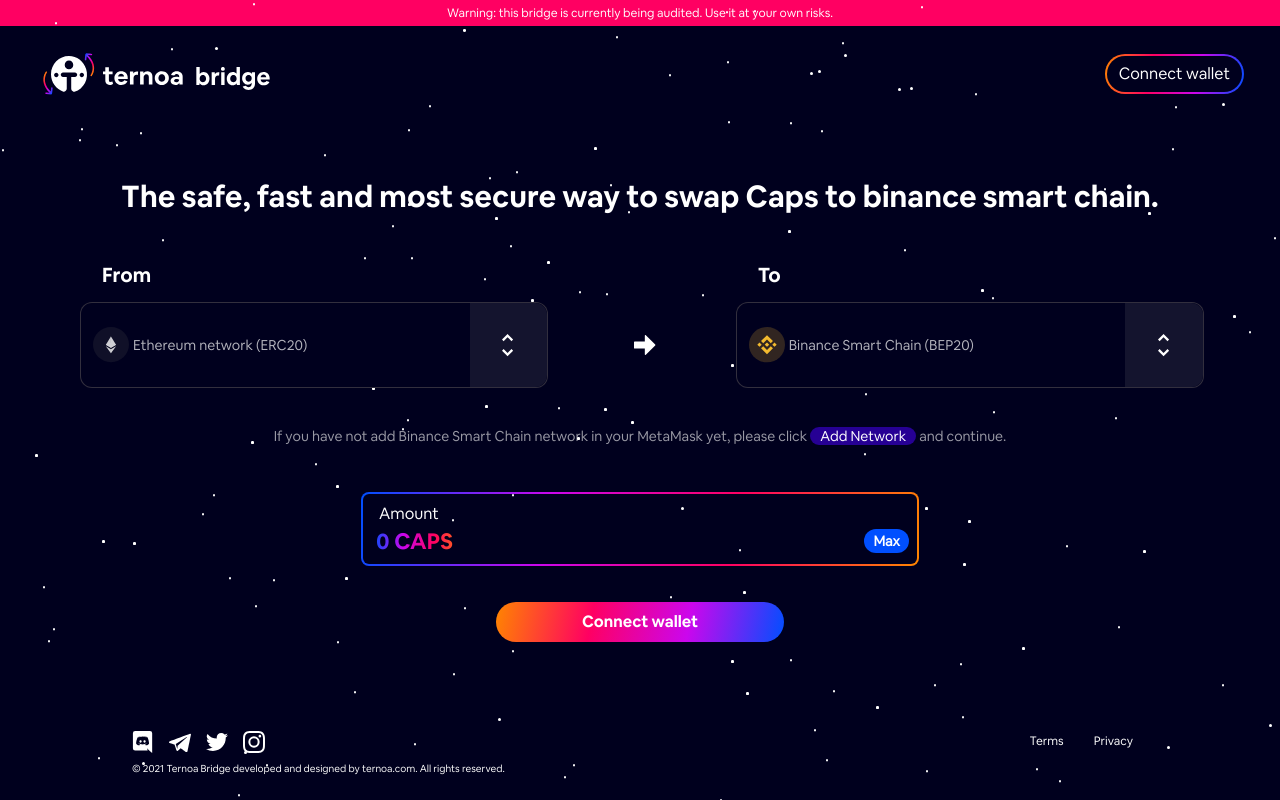
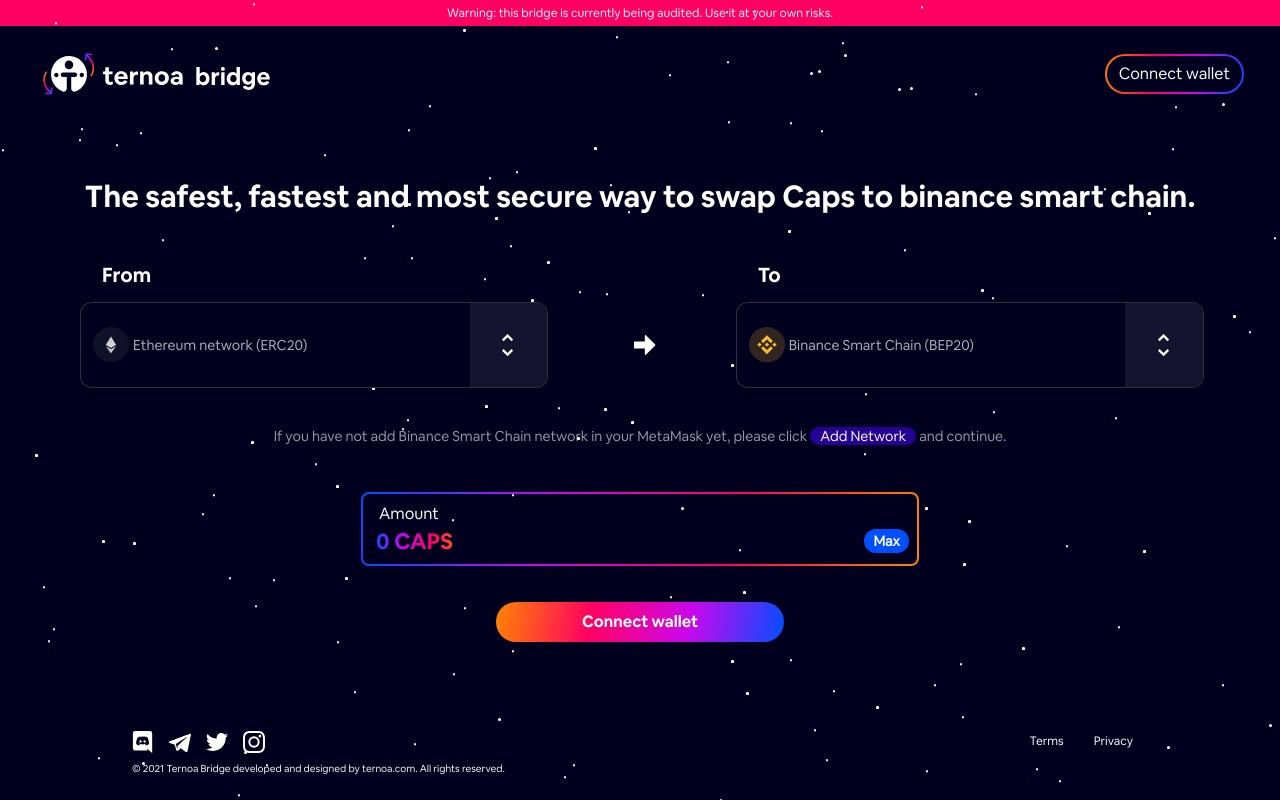
Before and after one commit to capsule-corp-ternoa/bsc-eth-bridge-front, a Next.js app: page / in a window 1280 px wide. Built offline with nearby package versions, Linux system fonts and the light colour scheme.

Commit message:
update landing text

```diff
--- a/components/home-connected/HomeConnected.tsx
+++ b/components/home-connected/HomeConnected.tsx
@@ -136,7 +136,7 @@
                 <WarningBanner/>
                 <MainHeader setConnectModalOpen={setPopupConnectionOpen} isWindowEthAvailable={isWindowEthAvailable} handleConnect={handleConnect} />
                 <div className={"container py-3 d-flex flex-column align-items-center"}>
-                    <div className={style.intro}>The safe, fast and most secure way to swap Caps to binance smart chain.</div>
+                    <div className={style.intro}>The safest, fastest and most secure way to swap Caps to binance smart chain.</div>
                     {userWallet &&
                         <>
                             <div className={style.swapAddressLabel}>The swap will occur on your same adress</div>
```
